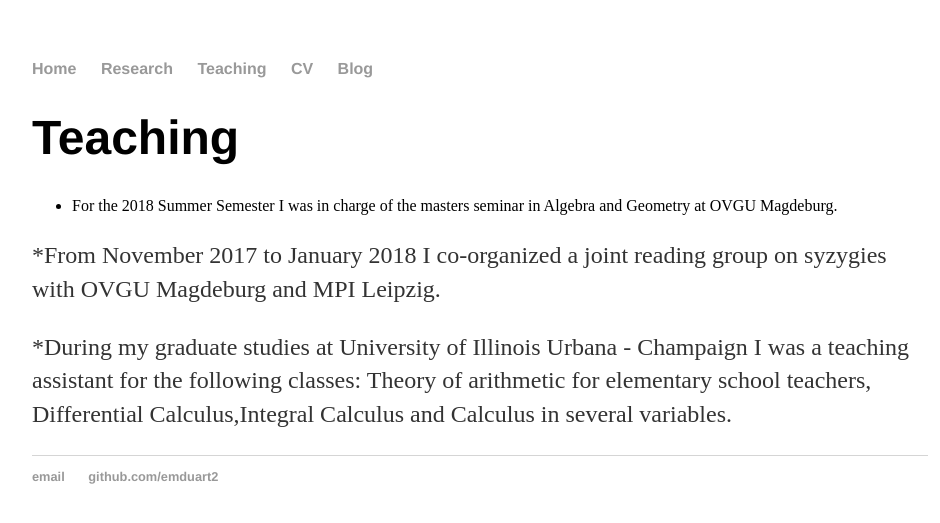
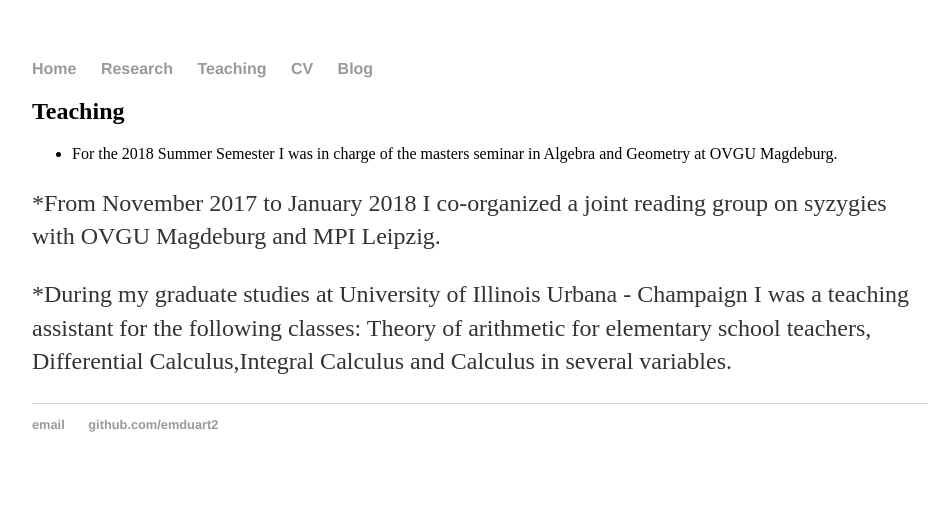
Before and after one commit to emduart2/emduart2.github.io, a Jekyll site: the page built from teaching/index.md, in a window 1280 px wide. Shown: the top 523 px of the page, without its empty margins (160-1100 px from the left). Built offline with Jekyll 4.4.1, drawn with Linux system fonts in a browser that asks for light colours.

Commit message:
changes in title

```diff
--- a/teaching/index.md
+++ b/teaching/index.md
@@ -3,7 +3,7 @@ layout: default
 title: Teaching
 ---
 
-# Teaching
+## Teaching
 
 * For the 2018 Summer Semester I was in charge of the masters seminar in Algebra and Geometry
 at OVGU Magdeburg.
```
